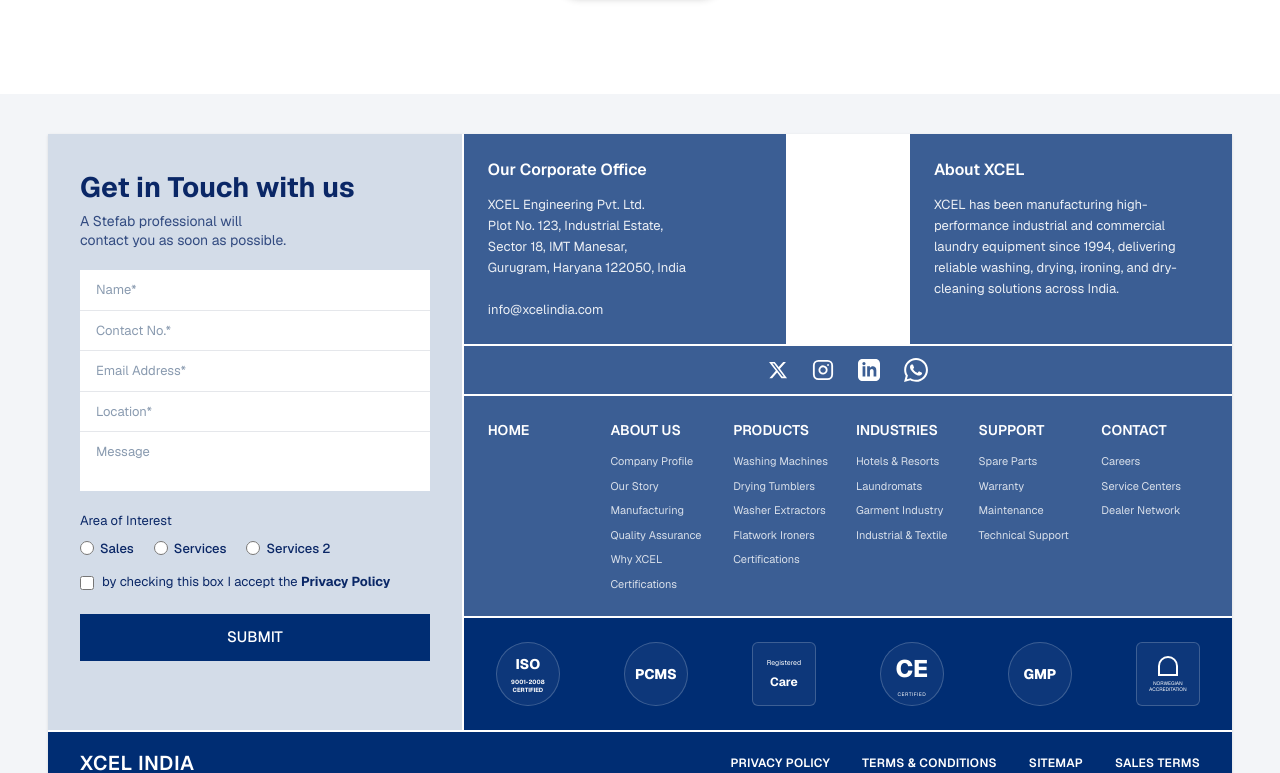
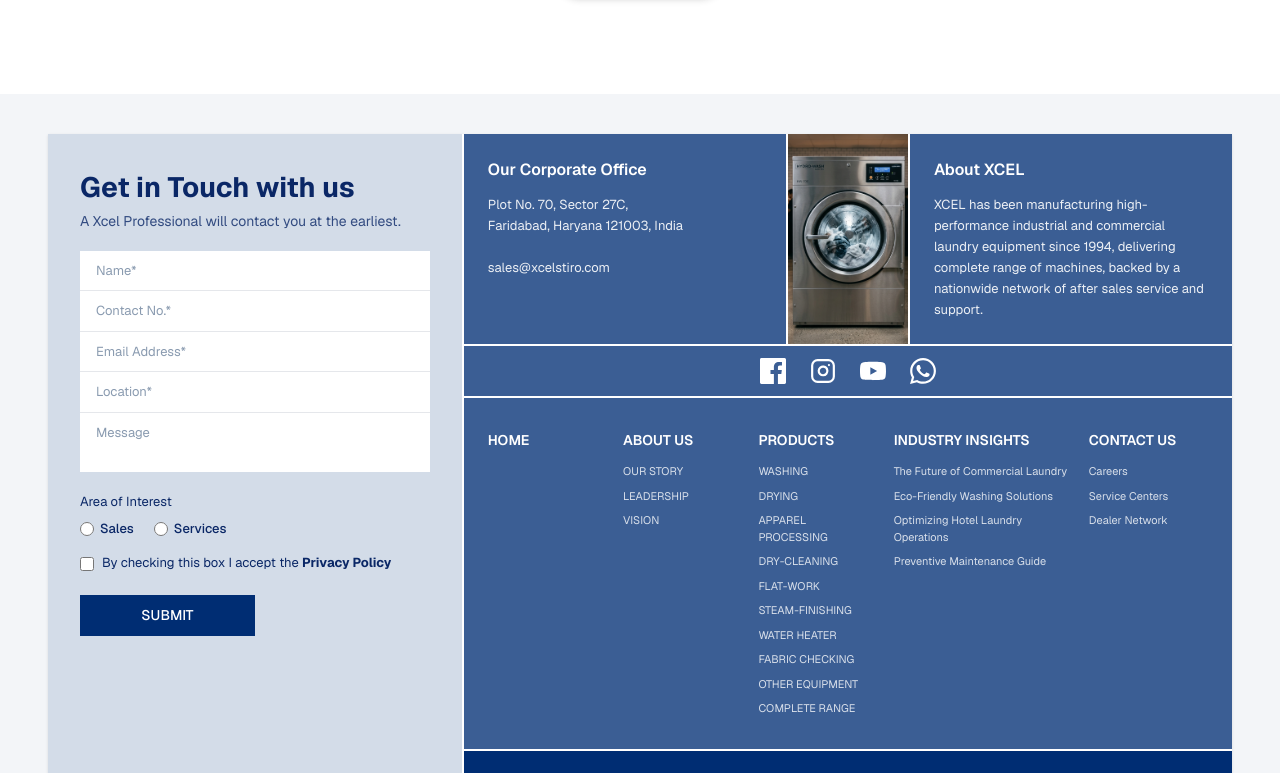
Before and after one commit to Ankita030694/Xcel-, a Next.js app: page /insights in a window 1280 px wide. Shown: the part 1564-2337 px from the top of the page. Built offline with nearby package versions, Linux system fonts and the light colour scheme.

Commit message:
Update footer links, social icons, and add anchor IDs to about page

```diff
--- a/app/about/page.tsx
+++ b/app/about/page.tsx
@@ -23,7 +23,7 @@
       </section>
 
       {/* Our Story Section - New Layout */}
-      <section className="relative py-16 lg:py-24 px-4 sm:px-6 lg:px-10 bg-white overflow-hidden">
+      <section id="our-story" className="relative py-16 lg:py-24 px-4 sm:px-6 lg:px-10 bg-white overflow-hidden">
         <div className="max-w-[1200px] mx-auto relative">
 
 
@@ -97,7 +97,7 @@
           </div>
 
           {/* Content Area */}
-          <div className="flex flex-col gap-[40vh] lg:gap-[50vh] relative">
+          <div id="leadership" className="flex flex-col gap-[40vh] lg:gap-[50vh] relative">
 
              {/* Generation 1: Father */}
              <div className="sticky top-40 lg:top-48 z-0">
@@ -182,7 +182,9 @@
       </section>
 
       <DraggableTimeline />
-      <MissionVisionSection />
+      <div id="vision">
+        <MissionVisionSection />
+      </div>
 
       {/* Footer Section */}
       <Footer />
--- a/app/components/Footer.tsx
+++ b/app/components/Footer.tsx
@@ -13,7 +13,7 @@
           <div className="w-full lg:w-[35%] bg-[#d3dce8] p-6 lg:p-8 flex flex-col text-[#0a2766]">
             <h3 className="text-[24px] lg:text-[28px] font-bold mb-1">Get in Touch with us</h3>
             <p className="text-[#0a2766]/80 text-[14px] mb-5 leading-snug">
-              A Stefab professional will<br />contact you as soon as possible.
+              A Xcel Professional will contact you at the earliest.
             </p>
 
             {/* Flush Inputs */}
@@ -37,19 +37,16 @@
                   <input type="radio" name="interest" className="w-3.5 h-3.5 accent-[#002d73] cursor-pointer" />
                   <span className="text-[#0a2766] text-[13px] font-medium">Services</span>
                 </label>
-                <label className="flex items-center gap-1.5 cursor-pointer">
-                  <input type="radio" name="interest" className="w-3.5 h-3.5 accent-[#002d73] cursor-pointer" />
-                  <span className="text-[#0a2766] text-[13px] font-medium">Services 2</span>
-                </label>
+
               </div>
 
               <label className="flex items-start gap-2 cursor-pointer">
                 <input type="checkbox" className="w-3.5 h-3.5 mt-0.5 accent-[#002d73] cursor-pointer shrink-0" />
-                <span className="text-[#0a2766] text-[13px] leading-tight">by checking this box I accept the <strong>Privacy Policy</strong></span>
+                <span className="text-[#0a2766] text-[13px] leading-tight">By checking this box I accept the <strong>Privacy Policy</strong></span>
               </label>
             </div>
 
-            <button type="button" className="w-full bg-[#002d73] hover:bg-[#001f54] text-white font-medium text-[15px] py-3 transition-colors">
+            <button type="button" className="w-1/2 bg-[#002d73] hover:bg-[#001f54] text-white font-medium text-[14px] py-2.5 transition-colors">
               SUBMIT
             </button>
           </div>
@@ -62,91 +59,88 @@
               <div className="flex-1 bg-[#3b5e94] p-6 text-white">
                 <h4 className="text-[16px] font-semibold mb-3">Our Corporate Office</h4>
                 <p className="text-white/90 leading-relaxed text-[13px]">
-                  XCEL Engineering Pvt. Ltd.<br />
-                  Plot No. 123, Industrial Estate,<br />
-                  Sector 18, IMT Manesar,<br />
-                  Gurugram, Haryana 122050, India<br /><br />
-                  info@xcelindia.com
+                  Plot No. 70, Sector 27C,<br />
+                  Faridabad, Haryana 121003, India<br /><br />
+                  sales@xcelstiro.com
                 </p>
               </div>
 
-              {/* White spacer block */}
-              <div className="hidden md:block w-[120px] bg-white"></div>
+              {/* Image spacer block */}
+              <div className="hidden md:block w-[120px] relative overflow-hidden bg-[#3b5e94]/20">
+                <img src="/commercial-washing-machine-generated.png" alt="Commercial Washing Machine" className="absolute inset-0 w-full h-full object-cover" />
+              </div>
 
               <div className="flex-1 bg-[#3b5e94] p-6 text-white">
                 <h4 className="text-[16px] font-semibold mb-3">About XCEL</h4>
                 <p className="text-white/90 leading-relaxed text-[13px]">
-                  XCEL has been manufacturing high-performance industrial and commercial laundry equipment since 1994, delivering reliable washing, drying, ironing, and dry-cleaning solutions across India.
+                  XCEL has been manufacturing high-performance industrial and commercial laundry equipment since 1994, delivering complete range of machines, backed by a nationwide network of after sales service and support.
                 </p>
               </div>
             </div>
 
             {/* Section 2: Social Icons */}
             <div className="w-full bg-[#3b5e94] py-3 flex justify-center items-center gap-6">
-              {/* X Icon */}
+              {/* Facebook Icon */}
               <a href="#" className="text-white hover:text-white/70 transition-colors">
-                <svg width="20" height="20" viewBox="0 0 24 24" fill="currentColor"><path d="M18.244 2.25h3.308l-7.227 8.26 8.502 11.24H16.17l-5.214-6.817L4.99 21.75H1.68l7.73-8.835L1.254 2.25H8.08l4.713 6.231zm-1.161 17.52h1.833L7.084 4.126H5.117z"/></svg>
+                <svg width="26" height="26" viewBox="0 0 24 24" fill="currentColor"><path d="M22.675 0h-21.35c-.732 0-1.325.593-1.325 1.325v21.351c0 .731.593 1.324 1.325 1.324h11.495v-9.294h-3.128v-3.622h3.128v-2.671c0-3.1 1.893-4.788 4.659-4.788 1.325 0 2.463.099 2.795.143v3.24l-1.918.001c-1.504 0-1.795.715-1.795 1.763v2.312h3.587l-.467 3.622h-3.12v9.293h6.116c.73 0 1.323-.593 1.323-1.325v-21.35c0-.732-.593-1.325-1.325-1.325z"/></svg>
               </a>
               {/* Instagram Icon */}
               <a href="#" className="text-white hover:text-white/70 transition-colors">
-                <svg width="22" height="22" viewBox="0 0 24 24" fill="none" stroke="currentColor" strokeWidth="2" strokeLinecap="round" strokeLinejoin="round"><rect x="2" y="2" width="20" height="20" rx="5" ry="5"/><path d="M16 11.37A4 4 0 1 1 12.63 8 4 4 0 0 1 16 11.37z"/><line x1="17.5" y1="6.5" x2="17.51" y2="6.5"/></svg>
+                <svg width="26" height="26" viewBox="0 0 24 24" fill="none" stroke="currentColor" strokeWidth="2" strokeLinecap="round" strokeLinejoin="round"><rect x="2" y="2" width="20" height="20" rx="5" ry="5"/><path d="M16 11.37A4 4 0 1 1 12.63 8 4 4 0 0 1 16 11.37z"/><line x1="17.5" y1="6.5" x2="17.51" y2="6.5"/></svg>
               </a>
-              {/* LinkedIn Icon */}
+              {/* YouTube Icon */}
               <a href="#" className="text-white hover:text-white/70 transition-colors">
-                <svg width="22" height="22" viewBox="0 0 24 24" fill="currentColor"><path d="M19 0h-14c-2.761 0-5 2.239-5 5v14c0 2.761 2.239 5 5 5h14c2.762 0 5-2.239 5-5v-14c0-2.761-2.238-5-5-5zm-11 19h-3v-11h3v11zm-1.5-12.268c-.966 0-1.75-.79-1.75-1.764s.784-1.764 1.75-1.764 1.75.79 1.75 1.764-.783 1.764-1.75 1.764zm13.5 12.268h-3v-5.604c0-3.368-4-3.113-4 0v5.604h-3v-11h3v1.765c1.396-2.586 7-2.777 7 2.476v6.759z"/></svg>
+                <svg width="26" height="26" viewBox="0 0 24 24" fill="currentColor"><path d="M23.498 6.186a3.016 3.016 0 0 0-2.122-2.136C19.505 3.5 12 3.5 12 3.5s-7.505 0-9.377.55a3.016 3.016 0 0 0-2.122 2.136C0 8.07 0 12 0 12s0 3.93.501 5.814a3.016 3.016 0 0 0 2.122 2.136c1.871.55 9.377.55 9.377.55s7.505 0 9.377-.55a3.016 3.016 0 0 0 2.122-2.136C24 15.93 24 12 24 12s0-3.93-.502-5.814zM9.545 15.568V8.432L15.818 12l-6.273 3.568z"/></svg>
               </a>
               {/* WhatsApp Icon */}
               <a href="#" className="text-white hover:text-white/70 transition-colors">
-                <svg width="24" height="24" viewBox="0 0 24 24" fill="currentColor"><path d="M.057 24l1.687-6.163c-1.041-1.804-1.588-3.849-1.587-5.946.003-6.556 5.338-11.891 11.893-11.891 3.181.001 6.167 1.24 8.413 3.488 2.245 2.248 3.481 5.236 3.48 8.414-.003 6.557-5.338 11.892-11.893 11.892-1.99-.001-3.951-.5-5.688-1.448l-6.305 1.654zm6.597-3.807c1.676.995 3.276 1.591 5.392 1.592 5.448 0 9.886-4.434 9.889-9.885.002-5.462-4.415-9.89-9.881-9.892-5.452 0-9.887 4.434-9.889 9.884-.001 2.225.651 3.891 1.746 5.634l-.999 3.648 3.742-.981zm11.387-5.464c-.074-.124-.272-.198-.57-.347-.297-.149-1.758-.868-2.031-.967-.272-.099-.47-.149-.669.149-.198.297-.768.967-.941 1.165-.173.198-.347.223-.644.074-.297-.149-1.255-.462-2.39-1.475-.883-.788-1.48-1.761-1.653-2.059-.173-.297-.018-.458.13-.606.134-.133.297-.347.446-.521.151-.172.2-.296.3-.495.099-.198.05-.372-.025-.521-.075-.148-.669-1.611-.916-2.206-.242-.579-.487-.501-.669-.51l-.57-.01c-.198 0-.52.074-.792.347-.272.297-1.04 1.016-1.04 2.479 0 1.462 1.065 2.876 1.213 3.074.149.198 2.095 3.2 5.076 4.487.709.306 1.263.489 1.694.626.712.226 1.36.194 1.872.118.571-.085 1.758-.719 2.006-1.413.248-.695.248-1.29.173-1.414z"/></svg>
+                <svg width="26" height="26" viewBox="0 0 24 24" fill="currentColor"><path d="M.057 24l1.687-6.163c-1.041-1.804-1.588-3.849-1.587-5.946.003-6.556 5.338-11.891 11.893-11.891 3.181.001 6.167 1.24 8.413 3.488 2.245 2.248 3.481 5.236 3.48 8.414-.003 6.557-5.338 11.892-11.893 11.892-1.99-.001-3.951-.5-5.688-1.448l-6.305 1.654zm6.597-3.807c1.676.995 3.276 1.591 5.392 1.592 5.448 0 9.886-4.434 9.889-9.885.002-5.462-4.415-9.89-9.881-9.892-5.452 0-9.887 4.434-9.889 9.884-.001 2.225.651 3.891 1.746 5.634l-.999 3.648 3.742-.981zm11.387-5.464c-.074-.124-.272-.198-.57-.347-.297-.149-1.758-.868-2.031-.967-.272-.099-.47-.149-.669.149-.198.297-.768.967-.941 1.165-.173.198-.347.223-.644.074-.297-.149-1.255-.462-2.39-1.475-.883-.788-1.48-1.761-1.653-2.059-.173-.297-.018-.458.13-.606.134-.133.297-.347.446-.521.151-.172.2-.296.3-.495.099-.198.05-.372-.025-.521-.075-.148-.669-1.611-.916-2.206-.242-.579-.487-.501-.669-.51l-.57-.01c-.198 0-.52.074-.792.347-.272.297-1.04 1.016-1.04 2.479 0 1.462 1.065 2.876 1.213 3.074.149.198 2.095 3.2 5.076 4.487.709.306 1.263.489 1.694.626.712.226 1.36.194 1.872.118.571-.085 1.758-.719 2.006-1.413.248-.695.248-1.29.173-1.414z"/></svg>
               </a>
             </div>
 
             {/* Section 3: Links Grid */}
-            <div className="w-full bg-[#3b5e94] px-6 py-6 grid grid-cols-2 md:grid-cols-6 gap-4 md:gap-4 text-white">
-              <div>
-                <h5 className="font-semibold text-[14px] mb-3">HOME</h5>
+            <div className="w-full bg-[#3b5e94] px-6 py-8 flex flex-col md:flex-row justify-between gap-8 md:gap-4 text-white">
+              <div className="flex-1">
+                <h5 className="font-semibold text-[14px] mb-3 md:mb-0">HOME</h5>
               </div>
-              <div>
-                <h5 className="font-semibold text-[14px] mb-3">ABOUT US</h5>
+              <div className="flex-1">
+                <h5 className="font-semibold text-[14px] mb-3 md:mb-3">
+                  <a href="/about" className="hover:text-white/80 transition-colors">ABOUT US</a>
+                </h5>
                 <ul className="flex flex-col gap-2 text-white/80 text-[11px]">
-                  <li><a href="#" className="hover:text-white transition-colors">Company Profile</a></li>
-                  <li><a href="#" className="hover:text-white transition-colors">Our Story</a></li>
-                  <li><a href="#" className="hover:text-white transition-colors">Manufacturing</a></li>
-                  <li><a href="#" className="hover:text-white transition-colors">Quality Assurance</a></li>
-                  <li><a href="#" className="hover:text-white transition-colors">Why XCEL</a></li>
-                  <li><a href="#" className="hover:text-white transition-colors">Certifications</a></li>
+                  <li><a href="/about#our-story" className="hover:text-white transition-colors">OUR STORY</a></li>
+                  <li><a href="/about#leadership" className="hover:text-white transition-colors">LEADERSHIP</a></li>
+                  <li><a href="/about#vision" className="hover:text-white transition-colors">VISION</a></li>
                 </ul>
               </div>
-              <div>
-                <h5 className="font-semibold text-[14px] mb-3">PRODUCTS</h5>
+              <div className="flex-1">
+                <h5 className="font-semibold text-[14px] mb-3">
+                  <a href="/products" className="hover:text-white/80 transition-colors">PRODUCTS</a>
+                </h5>
                 <ul className="flex flex-col gap-2 text-white/80 text-[11px]">
-                  <li><a href="#" className="hover:text-white transition-colors">Washing Machines</a></li>
-                  <li><a href="#" className="hover:text-white transition-colors">Drying Tumblers</a></li>
-                  <li><a href="#" className="hover:text-white transition-colors">Washer Extractors</a></li>
-                  <li><a href="#" className="hover:text-white transition-colors">Flatwork Ironers</a></li>
-                  <li><a href="#" className="hover:text-white transition-colors">Certifications</a></li>
+                  <li><a href="/products#washing" className="hover:text-white transition-colors">WASHING</a></li>
+                  <li><a href="/products#drying" className="hover:text-white transition-colors">DRYING</a></li>
+                  <li><a href="/products#apparel-processing" className="hover:text-white transition-colors">APPAREL PROCESSING</a></li>
+                  <li><a href="/products#dry-cleaning" className="hover:text-white transition-colors">DRY-CLEANING</a></li>
+                  <li><a href="/products#flat-work" className="hover:text-white transition-colors">FLAT-WORK</a></li>
+                  <li><a href="/products#steam-finishing" className="hover:text-white transition-colors">STEAM-FINISHING</a></li>
+                  <li><a href="/products#water-heater" className="hover:text-white transition-colors">WATER HEATER</a></li>
+                  <li><a href="/products#fabric-checking" className="hover:text-white transition-colors">FABRIC CHECKING</a></li>
+                  <li><a href="/products#other-equipment" className="hover:text-white transition-colors">OTHER EQUIPMENT</a></li>
+                  <li><a href="/products#complete-range" className="hover:text-white transition-colors">COMPLETE RANGE</a></li>
                 </ul>
               </div>
-              <div>
-                <h5 className="font-semibold text-[14px] mb-3">INDUSTRIES</h5>
+              <div className="flex-[1.5]">
+                <h5 className="font-semibold text-[14px] mb-3">INDUSTRY INSIGHTS</h5>
                 <ul className="flex flex-col gap-2 text-white/80 text-[11px]">
-                  <li><a href="#" className="hover:text-white transition-colors">Hotels & Resorts</a></li>
-                  <li><a href="#" className="hover:text-white transition-colors">Laundromats</a></li>
-                  <li><a href="#" className="hover:text-white transition-colors">Garment Industry</a></li>
-                  <li><a href="#" className="hover:text-white transition-colors">Industrial & Textile</a></li>
+                  <li><a href="#" className="hover:text-white transition-colors">The Future of Commercial Laundry</a></li>
+                  <li><a href="#" className="hover:text-white transition-colors">Eco-Friendly Washing Solutions</a></li>
+                  <li><a href="#" className="hover:text-white transition-colors">Optimizing Hotel Laundry Operations</a></li>
+                  <li><a href="#" className="hover:text-white transition-colors">Preventive Maintenance Guide</a></li>
                 </ul>
               </div>
-              <div>
-                <h5 className="font-semibold text-[14px] mb-3">SUPPORT</h5>
-                <ul className="flex flex-col gap-2 text-white/80 text-[11px]">
-                  <li><a href="#" className="hover:text-white transition-colors">Spare Parts</a></li>
-                  <li><a href="#" className="hover:text-white transition-colors">Warranty</a></li>
-                  <li><a href="#" className="hover:text-white transition-colors">Maintenance</a></li>
-                  <li><a href="#" className="hover:text-white transition-colors">Technical Support</a></li>
-                </ul>
-              </div>
-              <div>
-                <h5 className="font-semibold text-[14px] mb-3">CONTACT</h5>
+              <div className="flex-1">
+                <h5 className="font-semibold text-[14px] mb-3">CONTACT US</h5>
                 <ul className="flex flex-col gap-2 text-white/80 text-[11px]">
                   <li><a href="#" className="hover:text-white transition-colors">Careers</a></li>
                   <li><a href="#" className="hover:text-white transition-colors">Service Centers</a></li>
@@ -186,15 +180,14 @@
         </div>
 
         {/* Bottom Bar */}
-        <div className="w-full bg-[#002d73] px-6 sm:px-8 py-4 flex flex-col sm:flex-row justify-between items-center gap-4">
-          <div className="text-white font-semibold text-[20px] tracking-wide">
-            XCEL INDIA
+        <div className="w-full bg-[#002d73] px-6 sm:px-8 py-4 flex flex-col sm:flex-row justify-between items-center gap-4 border-t border-white/10">
+          <div className="text-white font-semibold text-[12px] sm:text-[14px] tracking-wide">
+            XCEL STIRO PRIVATE LIMITED. ALL RIGHTS RESERVED
           </div>
           <div className="flex flex-wrap justify-center gap-5 sm:gap-8 text-[12px] font-semibold tracking-wide text-white">
-            <a href="#" className="hover:text-white/70 transition-colors">PRIVACY POLICY</a>
-            <a href="#" className="hover:text-white/70 transition-colors">TERMS & CONDITIONS</a>
-            <a href="#" className="hover:text-white/70 transition-colors">SITEMAP</a>
-            <a href="#" className="hover:text-white/70 transition-colors">SALES TERMS</a>
+            <a href="/privacy" className="hover:text-white/70 transition-colors">PRIVACY</a>
+            <a href="/terms" className="hover:text-white/70 transition-colors">TERMS OF SERVICE</a>
+            <a href="/sitemap" className="hover:text-white/70 transition-colors">SITEMAP</a>
           </div>
         </div>
       </div>
```
Also changed, not shown: public/commercial-washing-machine-generated.png (added).
